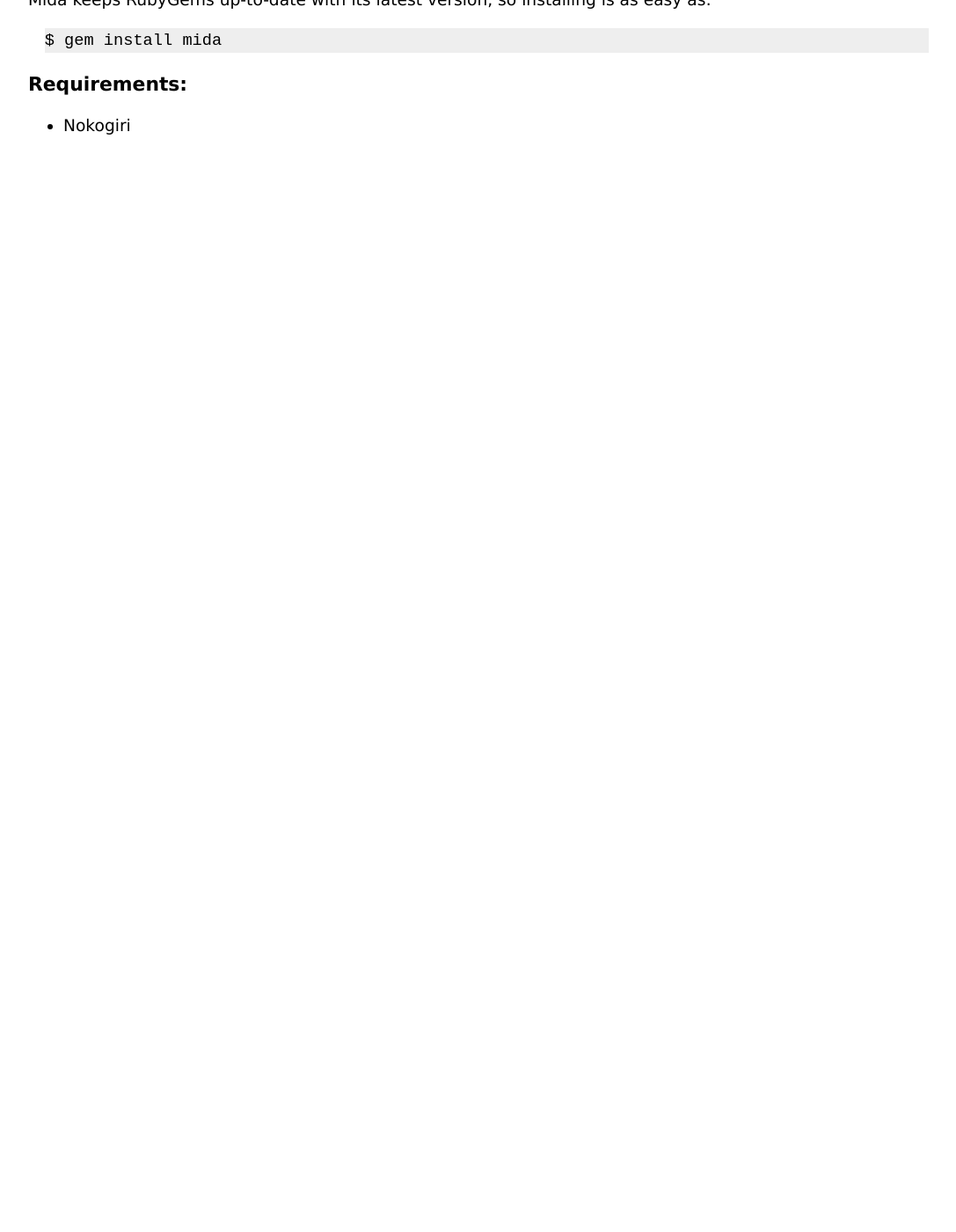
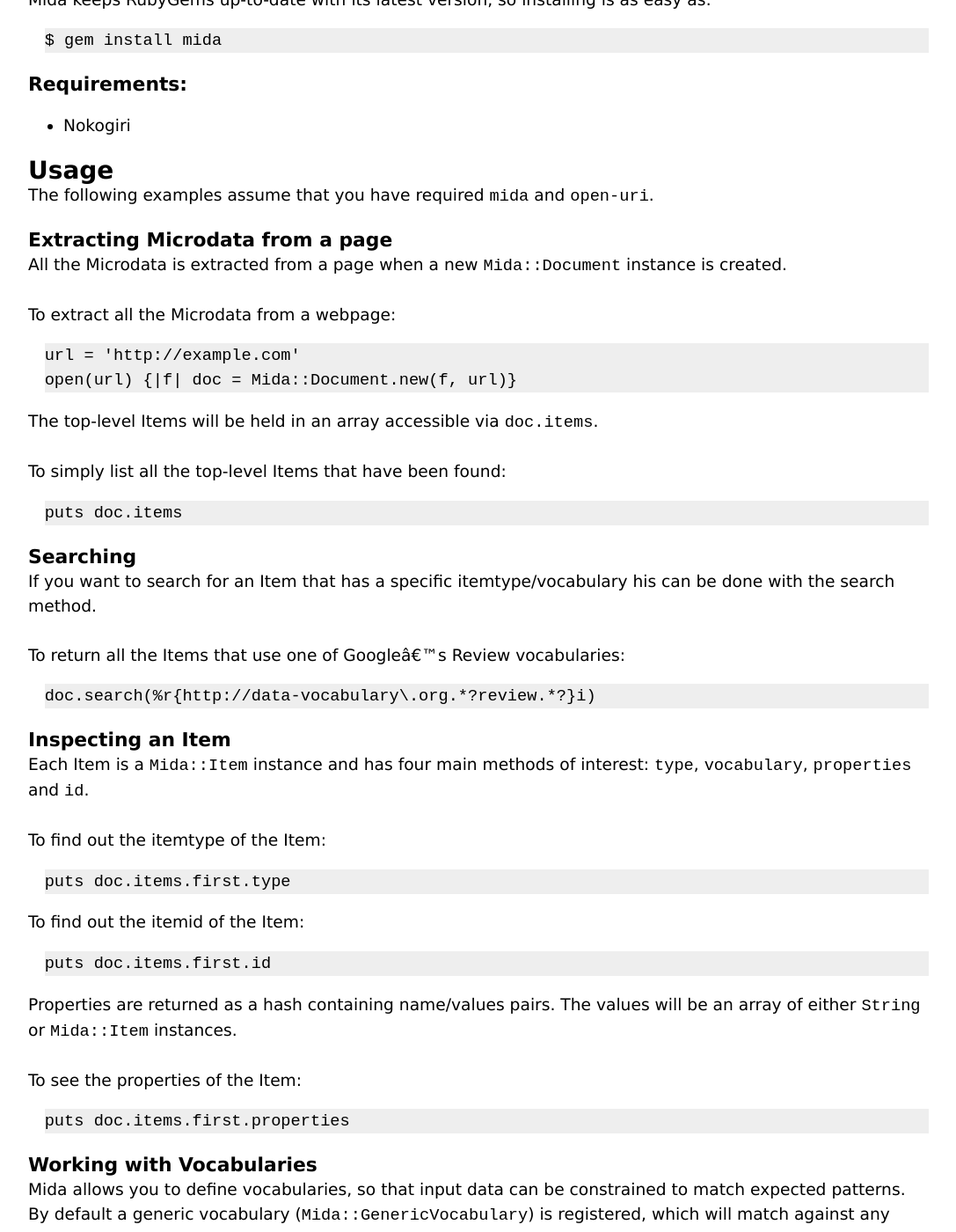
Before and after one commit to lawrencewoodman/mida, a Jekyll site: the page built from index.html, in a window 1280 px wide and 1400 px high, scrolled down 270 px. Shown: the whole window at 88% size, without its empty margins (96-1183 px from the left). Built offline with Jekyll 4.4.1, drawn with Linux system fonts in a browser that asks for light colours; Markdown is read by kramdown in place of the engine named in the settings; before the commit the page ends 900 px from its top, so only the background shows below that; some of the changed text lies outside the part shown.

Commit message:
Add Usage to front page

```diff
--- a/index.html
+++ b/index.html
@@ -16,3 +16,89 @@
 <ul>
   <li>Nokogiri</li>
 </ul>
+
+<h2>Usage</h2>
+
+The following examples assume that you have required <code>mida</code>
+and <code>open-uri</code>.
+
+<h3>Extracting Microdata from a page</h3>
+
+All the Microdata is extracted from a page when a new
+<code>Mida::Document</code> instance is created.<br />
+<br />
+To extract all the Microdata from a webpage:<br />
+
+<pre><code>url = 'http://example.com'
+open(url) {|f| doc = Mida::Document.new(f, url)}</code></pre>
+
+The top-level Items will be held in an array accessible via
+<code>doc.items</code>.<br />
+<br />
+To simply list all the top-level Items that have been found:<br />
+
+<pre><code>puts doc.items</code></pre>
+
+<h3>Searching</h3>
+
+If you want to search for an Item that has a specific itemtype/vocabulary
+ his can be done with the search method.<br />
+<br />
+To return all the Items that use one of Google’s Review vocabularies:<br />
+
+<pre><code>doc.search(%r{http://data-vocabulary\.org.*?review.*?}i)</pre></code>
+
+<h3>Inspecting an Item</h3>
+Each Item is a <code>Mida::Item</code> instance and has four main methods of
+interest: <code>type</code>, <code>vocabulary</code>, <code>properties</code>
+and <code>id</code>.<br />
+<br />
+To find out the itemtype of the Item:<br />
+<pre><code>puts doc.items.first.type</code></pre>
+
+To find out the itemid of the Item:<br />
+
+<pre></code>puts doc.items.first.id</code></pre>
+
+Properties are returned as a hash containing name/values pairs. The values will
+be an array of either <code>String</code> or <code>Mida::Item</code> instances.<br />
+<br />
+To see the properties of the Item:<br />
+<pre><code>puts doc.items.first.properties</code></pre>
+
+<h3>Working with Vocabularies</h3>
+Mida allows you to define vocabularies, so that input data can be constrained
+to match expected patterns. By default a generic vocabulary
+(<code>Mida::GenericVocabulary</code>) is registered, which will match against
+any itemtype with any number of properties.<br />
+<br />
+If you want to specify a vocabulary, you create a class derived from
+<code>Mida::Vocabulary</code> and use <code>itemtype</code>,
+<code>has_one</code>, <code>has_many</code> and <code>extract</code>
+to describe the vocabulary.<br />
+<br />
+As an example the following describes a subset of Google’s Review vocabulary:<br />
+<pre><code>class Rating &lt; Mida::Vocabulary
+  itemtype %r{http://data-vocabulary.org/rating}i
+  has_one 'best'
+  has_one 'worst'
+  has_one 'value'
+end
+
+class Review &lt; Mida::Vocabulary
+  itemtype %r{http://data-vocabulary.org/review}i
+  has_one 'itemreviewed'
+  has_one 'rating' do
+    extract Rating, :text
+  end
+end</code></pre>
+
+When you create a subclass of <code>Mida::Vocabulary</code> it automatically
+registers the Vocabulary.<br />
+<br />
+Now if Mida is parsing some input and manages to match against the
+<code>Review</code> <code>Vocabulary</code>, it will only allow the specified
+properties and will reject any that don't have the correct number. It will
+also set <code>Item#vocabulary</code> accordingly, e.g.
+
+<pre><code>doc.items.first.vocabulary      # => Review</code></pre>
```
